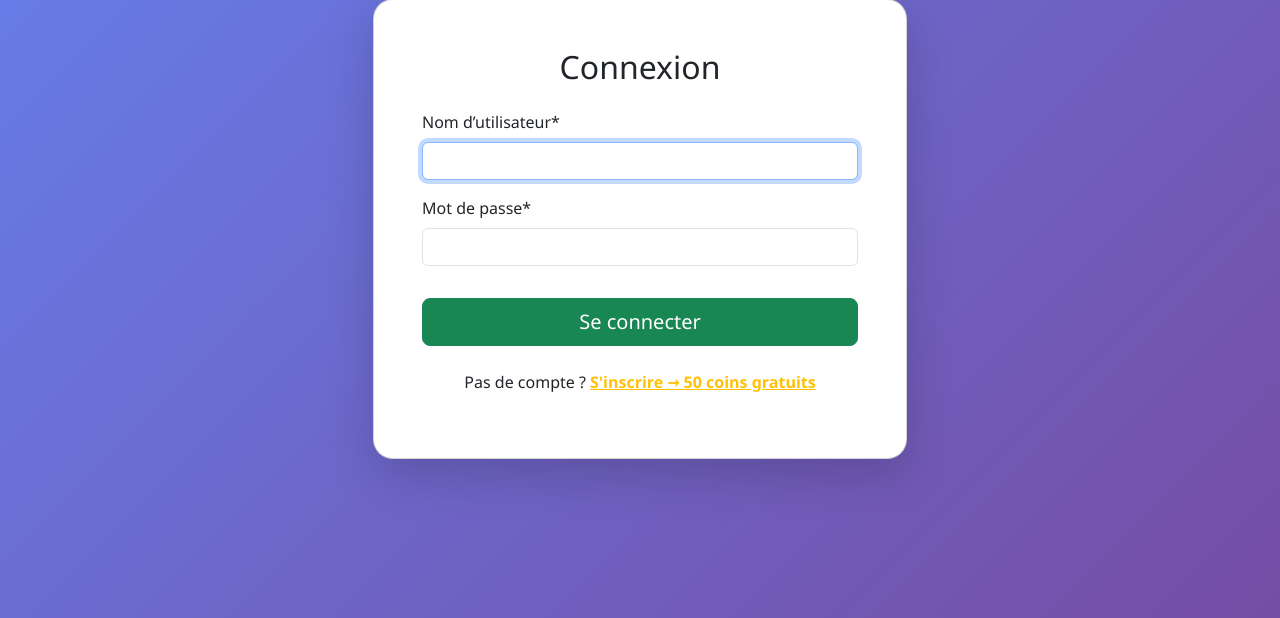
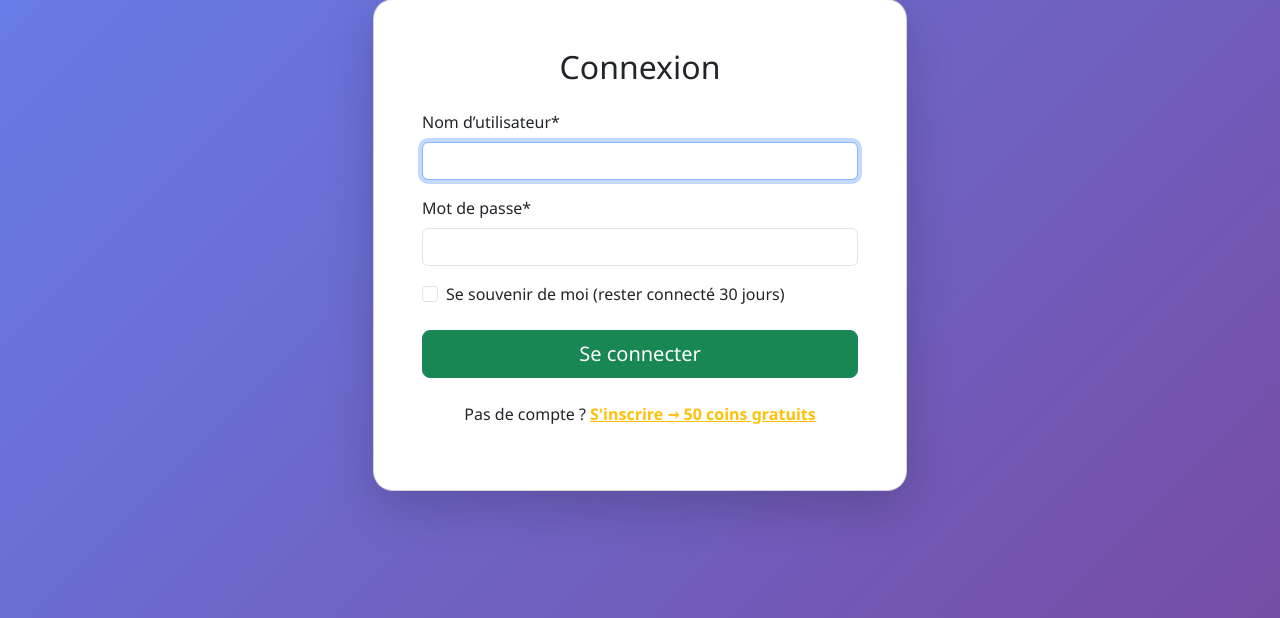
Before and after one commit to hatungimanaadronis17-dotcom/fbboost-project-v2, a Django app: page /login/ in a window 1280 px wide. Shown: the part 105-723 px from the top of the page. Run offline with Django 5.2, Linux system fonts and the light colour scheme; some libraries are stand-ins or nearby versions.

Commit message:
Add 'Remember Me' checkbox to login form
Added a 'Remember Me' checkbox to the login form.

```diff
--- a/templates/users/login.html
+++ b/templates/users/login.html
@@ -10,13 +10,34 @@
             <div class="card shadow-lg">
                 <div class="card-body p-5">
                     <h2 class="text-center mb-4">Connexion</h2>
+
                     <form method="post">
                         {% csrf_token %}
+
                         {{ form|crispy }}
-                        <button type="submit" class="btn btn-success btn-lg w-100 mt-3">Se connecter</button>
+
+                        <!-- Ajout de la checkbox "Se souvenir de moi" -->
+                        <div class="form-check mt-3 mb-4">
+                            <input type="checkbox"
+                                   class="form-check-input"
+                                   id="remember"
+                                   name="remember"
+                                   {% if form.remember.value %}checked{% endif %}>
+                            <label class="form-check-label" for="remember">
+                                Se souvenir de moi (rester connecté 30 jours)
+                            </label>
+                        </div>
+
+                        <button type="submit" class="btn btn-success btn-lg w-100">
+                            Se connecter
+                        </button>
                     </form>
+
                     <p class="text-center mt-4">
-                        Pas de compte ? <a href="/register/" class="text-warning fw-bold">S'inscrire → 50 coins gratuits</a>
+                        Pas de compte ?
+                        <a href="/register/" class="text-warning fw-bold">
+                            S'inscrire → 50 coins gratuits
+                        </a>
                     </p>
                 </div>
             </div>
```
